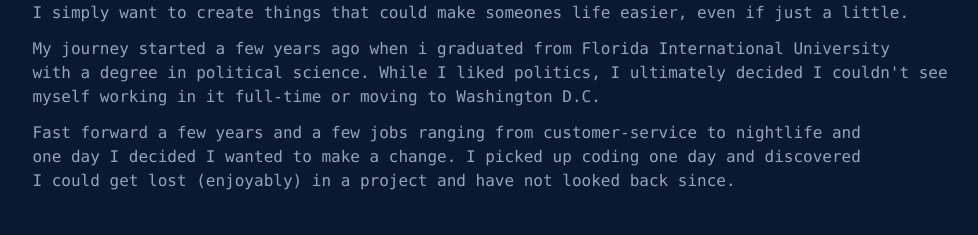
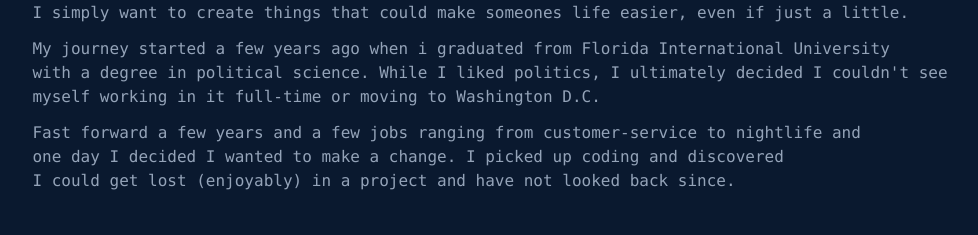
Before and after one commit to jimmyvallejo/portfolio-site, a React (Create React App) app: page / in a window 1280 px wide. Shown: the part 1661-1896 px from the top of the page, without its empty margins (190-1168 px from the left). Built offline with nearby package versions, Linux system fonts and the light colour scheme.

Commit message:
css change

```diff
--- a/src/components/About.js
+++ b/src/components/About.js
@@ -60,7 +60,7 @@ const About = () => {
           <p className="mb-10 text-slate-400 lg:ml-20">
             Fast forward a few years and a few jobs ranging from
             customer-service to nightlife and {isWide && <br></br>} one day I
-            decided I wanted to make a change. I picked up coding one day and
+            decided I wanted to make a change. I picked up coding and
             discovered <br></br> I could get lost (enjoyably) in a project and
             have not looked back since.
           </p>
--- a/src/components/Work.js
+++ b/src/components/Work.js
@@ -145,7 +145,7 @@ const Work = () => {
               {p3Name}
             </a>
             <hr
-              className={`projecthr border-slate-300 w-16 ml-4 mt-1.5 ${
+              className={`projecthr border-slate-300 w-16 lg:ml-5 mt-1.5 ${
                 hr3 ? "ml-7" : ""
               } ${hr3 ? "fade-in-left" : ""}`}
             />
--- a/src/index.css
+++ b/src/index.css
@@ -154,11 +154,7 @@ li.fade-in-down {
  animation: fadeInTop 1s forwards;
 }
 
-#back-to-top {
 
-
-
-}
 
 #top {
    position: fixed;
```
